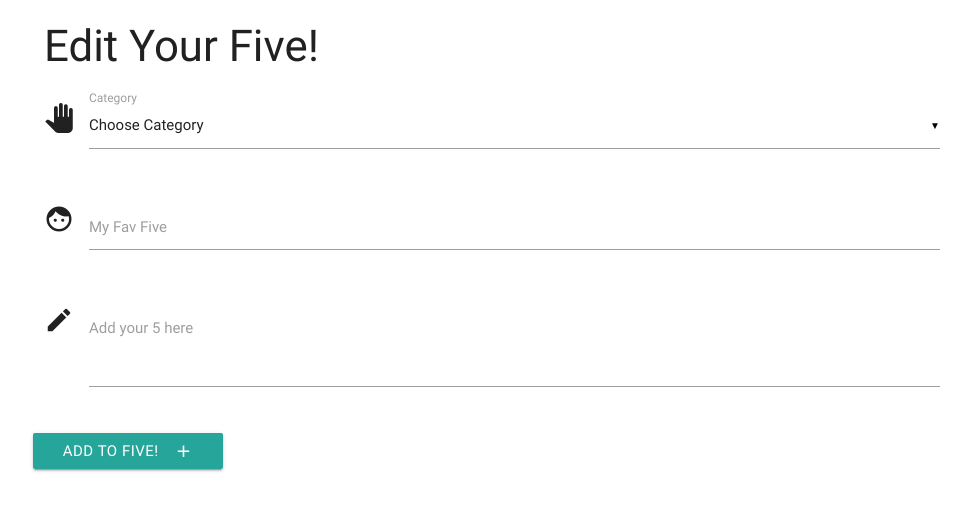
After one commit to OrlaBr/five-app, a Flask app: template templates/edittask.html in a window 1280 px wide. The commit adds this page. Shown: the top 511 px of the page, without its empty margins (148-1119 px from the left). Run offline with Flask 2, Linux system fonts and the light colour scheme; the template is opened without the code that fills it, so the values that code supplies are empty; some libraries are stand-ins or nearby versions.

Commit message:
Create edittasks file and add content

```diff
--- a/app.py
+++ b/app.py
@@ -38,6 +38,9 @@ def insert_task():
 
 @app.route('/edit_task/<task_id>')
 def edit_task(task_id):
+    the_task = mongo.db.tasks.find_one({"_id": ObjectId(task_id)})
+    all_categories = mongo.db.categories.find()
+    return render_template('edittask.html', task=the_task, categories=all_categories)
 
 if __name__ == '__main__':
     app.run(host=os.environ.get('IP'),
--- /dev/null
+++ b/templates/edittask.html
@@ -0,0 +1,43 @@
+{% extends 'base.html' %}
+{% block content %}
+    <h3>Edit Your Five!</h3>
+    <div class="row">
+        <form action="{{ url_for('insert_task') }}" method="POST" class="col s12">
+            <div class=row">
+                <div class="row">
+                        <div class="input-field col s12">
+                            <i class="material-icons prefix">pan_tool</i>
+                            <select id="category" name="category_name">
+                                <option value="" disabled selected>Choose Category</option>
+                                {% for cat in categories %}
+                                <option value="{{cat.category_name}}">{{cat.category_name}}</option>
+                                {% endfor %}
+                            </select>
+                            <label>Category</label>
+                        </div>
+                    </div>
+            <div class="row">
+                <div class="input-field col s12">
+                    <i class="material-icons prefix">face</i>
+                    <input id="task_name" name="task_name" type="text" class="validate">
+                    <label for="icon_prefix">My Fav Five</label>
+                </div>
+            </div>
+            <div class="row">
+                <div class="input-field col s12">
+                <i class="material-icons prefix">create</i>
+                <textarea name="task_description" id="task_description" class="materialize-textarea"></textarea>
+                <label for="icon_telephone">Add your 5 here</label>
+                </div>
+            </div>
+            <div class="row">
+            <button class="btn waves-effect waves-light" type="submit" name="action">Add to Five!
+                <i class="material-icons right">add</i>
+            </button>
+            </div>
+        </form>
+    </div>
+
+
+
+{% endblock %}
--- a/templates/tasks.html
+++ b/templates/tasks.html
@@ -10,7 +10,7 @@
                 </div>
                 <div class="col s3">
                     <a class="waves-effect waves-light btn btn_small">Done</a>
-                    <a class="waves-effect waves-light btn btn_small blue">Edit</a>
+                    <a href="{{url_for('edit_task', task_id=task._id)}}" class="waves-effect waves-light btn btn_small blue">Edit</a>
 
                 </div>
             </div>
```
